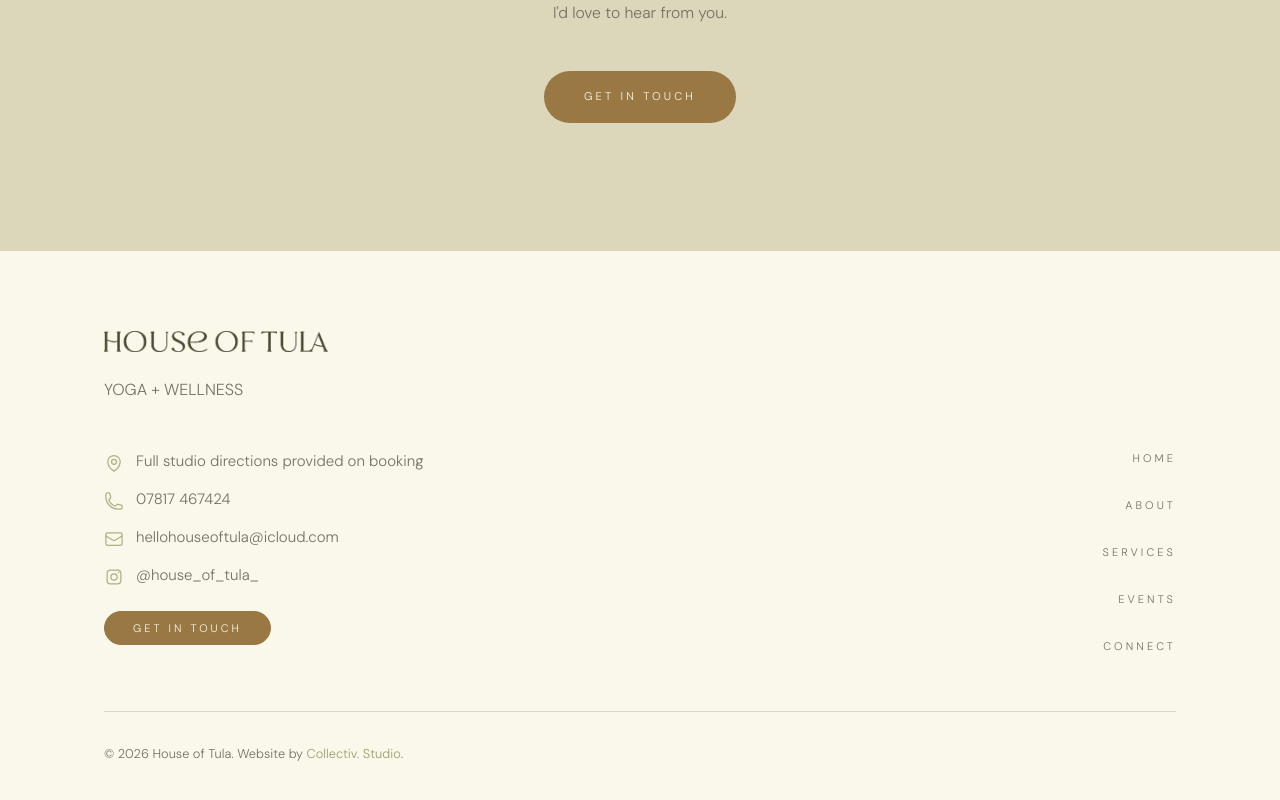
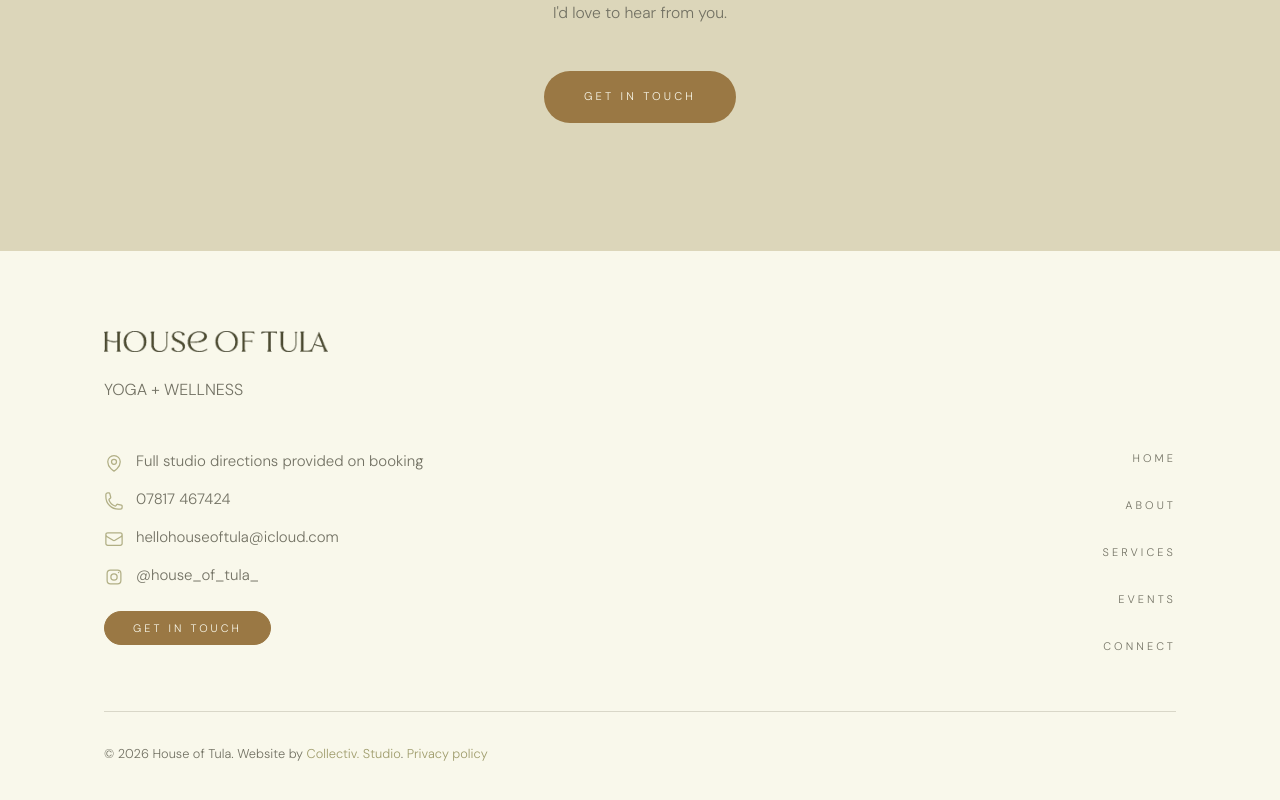
Before and after one commit to harrietamelia99/houseoftula, a Next.js app: page / in a window 1280 px wide. Shown: the part 6584-7384 px from the top of the page. Built offline with nearby package versions, Linux system fonts and the light colour scheme; no server answers.

Commit message:
Add files via upload

```diff
--- a/components/SiteFooter.tsx
+++ b/components/SiteFooter.tsx
@@ -147,7 +147,13 @@ export function SiteFooter() {
             >
               Collectiv. Studio
             </a>
-            .
+            .{" "}
+            <Link
+              href="/privacy"
+              className="text-olive transition-colors duration-layout ease-out-soft hover:text-text"
+            >
+              Privacy policy
+            </Link>
           </small>
         </div>
       </div>
```
